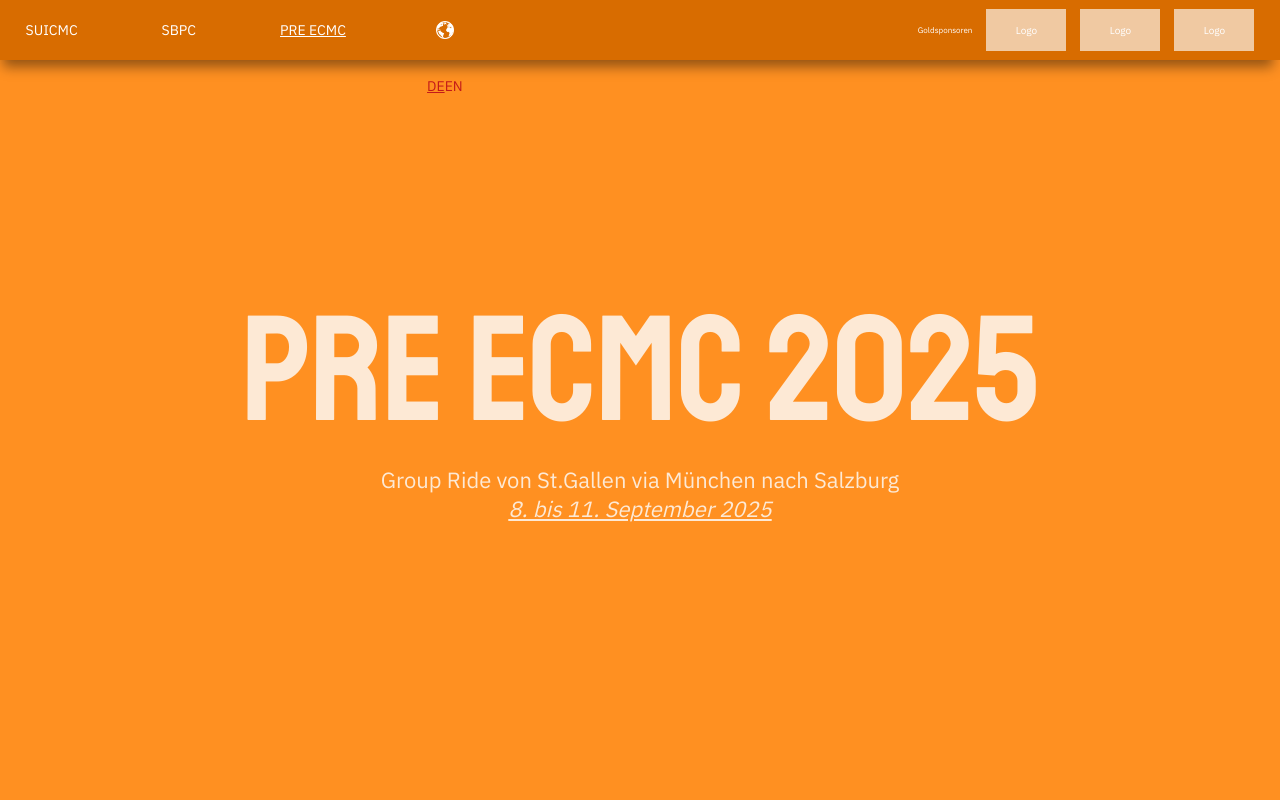
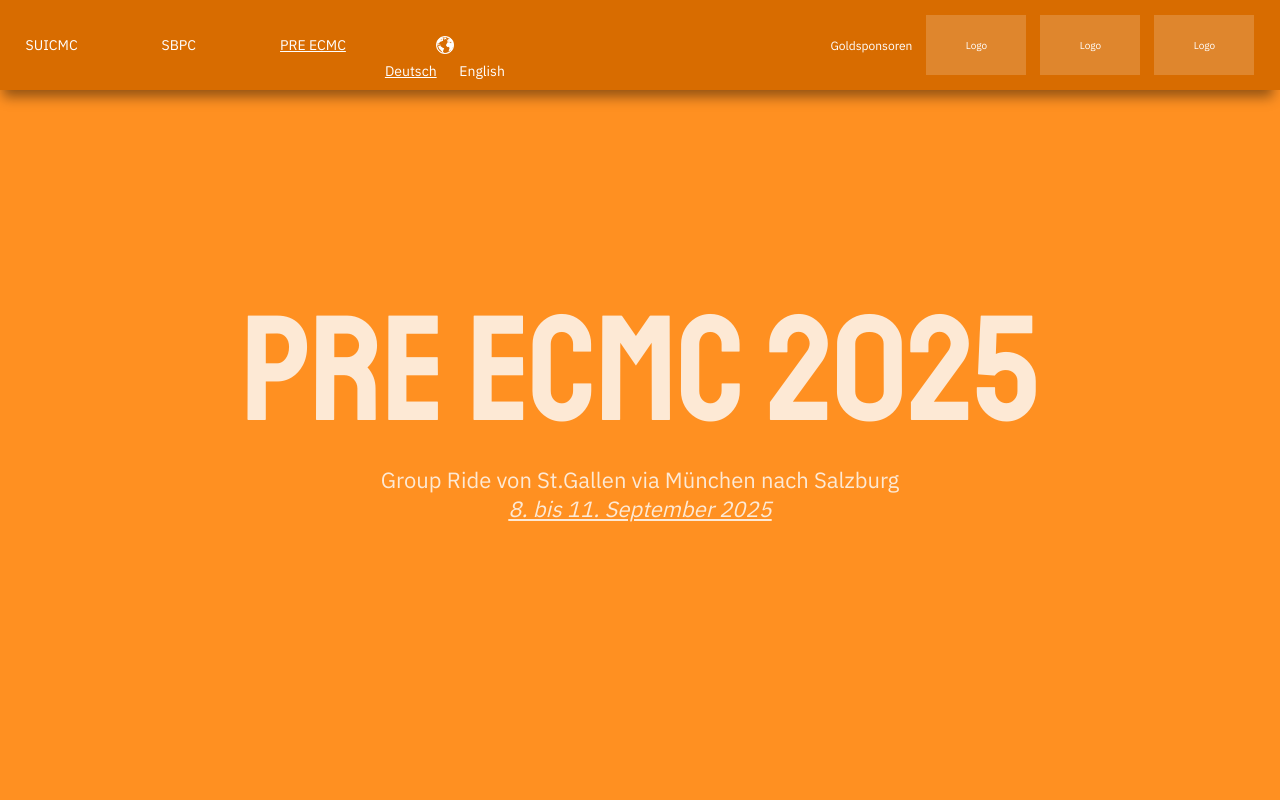
Before and after one commit to TobiasHungerbuehler/suicmc2025, an Angular app: page /preecmc in a window 1280 px wide. Both pictures are taken after a click on the element 444 px from the left and 30 px from the top of the page. Shown: the top 800 px of the page. Built offline with nearby package versions, Linux system fonts and the light colour scheme.

Commit message:
new footer

```diff
--- a/src/app/header/header.component.html
+++ b/src/app/header/header.component.html
@@ -14,8 +14,8 @@
       <img src="./assets/img/globe-2-64.png" class="globe-icon">
 
       <div class="language-selector" *ngIf="showLanguageSelector" (click)="$event.stopPropagation()">
-        <a (click)="changeLanguage('de'); $event.stopPropagation() " [class.active]="currentLanguage === 'de'">DE</a>
-        <a (click)="changeLanguage('en'); $event.stopPropagation()" [class.active]="currentLanguage === 'en'">EN</a>
+        <a (click)="changeLanguage('de'); $event.stopPropagation() " [class.active]="currentLanguage === 'de'">Deutsch</a>
+        <a (click)="changeLanguage('en'); $event.stopPropagation()" [class.active]="currentLanguage === 'en'">English</a>
       </div>
     </div>
   </nav>
--- a/src/app/header/header.component.scss
+++ b/src/app/header/header.component.scss
@@ -6,13 +6,17 @@
     top: 0;
     left: 0;
     right: 0;
-    height: 60px;
+    height: 90px;
     display: flex;
     justify-content: space-between;
     align-items: center;
     font-family: "IBM Plex Sans", sans-serif;
     font-size: 14px;
     @include boxshadow;
+
+    @media (max-width: 1000px) {
+      height: 70px;
+  }
 
 
 
@@ -70,12 +74,15 @@
              >.language-selector{
                 position: absolute;
                 z-index: 32;
-                bottom: -50px;
+                bottom: -20px;
+                width: 120px;
+                display: flex;
+                justify-content: space-between;
 
 
                 >a{
-                    text-decoration: none;
-                    color: rgb(195, 26, 26);
+                  text-decoration: none;
+                  color:white;
 
                     &:hover{
                         text-decoration: underline;
@@ -102,30 +109,48 @@
             margin-left: 2%;
         }
 
-        >span{
-            color: white;
-            font-size: 8px;
+        span {
+          font-family: $text-font;
+          color: white;
+          font-size: 12px;
+
+          @media (max-width: 1000px) {
+            display: none;
+
+        }
         }
 
         >.placeholder{
-            height: 70%;
-            width: 80px;
-            background-color: rgba(255, 255, 255, 0.636);
+            height: 60px;
+            width: 100px;
+            background-color: rgba(255, 255, 255, 0.178);
             display: flex;
             justify-content: center;
             align-items: center;
             font-size: 10px;
             color: white;
+
+            @media (max-width: 1000px) {
+              height: 50px;
+          }
+
+          @media (max-width: 550px) {
+              width: 20vw;
+              height: 8vw;
+
+        }
         }
       }
 
       >.mobile-menu-img{
           display: none;
 
+
           @media (max-width: 1000px) {
             display: block;
             margin-right: 2%;
             height: 60%;
+            max-height: 28px;
             width: auto;
 
         }
@@ -136,7 +161,7 @@
         position: fixed; /* Verwende fixed statt absolute, damit es den gesamten Viewport abdeckt */
         top: 0;
         left: 0;
-        width: 100vw; /* Volle Breite des Viewports */
+        width: 100%; /* Volle Breite des Viewports */
         height: 100vh; /* Volle Höhe des Viewports */
         background-color: rgba(0, 0, 0); /* Transparentes schwarzes Overlay */
         z-index: 50; /* Höherer z-index, um sicherzustellen, dass es über dem restlichen Inhalt liegt */
--- a/src/app/shared/footer/footer.component.html
+++ b/src/app/shared/footer/footer.component.html
@@ -1,22 +1,14 @@
-<section >
-
-    <div class="background">
-
-        @if (currentRoute === 'suicmc'){
-            <img src="assets/img/footer_suicmc.png" alt="">
-        }
-        @if (currentRoute === 'sbpc') {
-            <img src="assets/img/footer_sbpc.png" alt="">
-        }
-        @if (currentRoute === 'pre ecmc') {
-            <img src="assets/img/footer_pre_ecmc.png" alt="">
-        }
-
-
+<section [ngStyle]="{
+    'background-image': 'url(' + getFooterImage() + ')',
+    'background-size': 'cover',
+    'background-position': 'center',
+    'background-repeat': 'no-repeat',
+    'height': '100vh',
+    'width': '100%'
+  }">
 
   <div class="footerline">
 
-                <div class="content">
       <div class="contact">
         <p>Kontakt</p>
         <br>
@@ -27,25 +19,11 @@
         <br>
         <p><a href="mailto:hallo&#64;suicmc25.ch">hallo&#64;suicmc25.ch</a></p>
       </div>
-
       <div class="sponsor-box">
-
         <span>Silbersponsoren</span>
-
         <div class="placeholder">Logo</div>
         <div class="placeholder">Logo</div>
       </div>
-
     </div>
 
-            </div>
-
-    </div>
-
-
-
-
-
-
-
 </section>
--- a/src/app/shared/footer/footer.component.scss
+++ b/src/app/shared/footer/footer.component.scss
@@ -1,116 +1,83 @@
 @import '../../../styles.scss';
 
-section{
+section {
+    //position: relative;
     width: 100%;
-    height: auto;
-    margin: 0;
-    padding: 0;
-    display: flex;
-    justify-content: center;
-    align-items: center;
-
-
-    >.background{
-        position: relative;
-        width: 100%;
-        height: auto;
-
-        >img{
-            position: absolute;
-            z-index: 1;
-            width: 100%;
-            height: auto;
-            margin: 0;
-            padding: 0;
-        }
-
-
-        >.footerline{
-            position: absolute;
-            width: 100%;
-            height: 50vw;
-            z-index: 2;
-            top: 20%;
+    height: 100vh;
     display: flex;
     justify-content: center;
     align-items: flex-end;
-            border: 1px solid;
+    margin: 0;
+    padding: 0;
 
-
-
-            >.content{
+    .footerline {
         width: 96%;
+        color: white;
+        //padding: 20px;
+        margin-bottom: 5%;
         display: flex;
         justify-content: space-between;
         align-items: flex-end;
 
-                // @media (max-width: 1000px){
-                //     align-items: center;
-                //     flex-direction: column;
+        @media (max-width: 1000px) {
+          flex-direction: column;
+          align-items: flex-start;
 
-                //   }
 
-                .contact{
-                    p, a{
+        }
+
+
+
+      >.contact {
+
+        @media (max-width: 1000px) {
+          margin-bottom: 10%;
+        }
+          p, a {
               font-family: $text-font;
               font-size: 18px;
               font-weight: 400;
               color: white;
               margin: 0;
-                        //line-height: 1.5;
-
-                        @media (max-width: 1000px){
-                            font-size: 14px;
-
+              text-align: left;
+          }
+          a{
+            font-style: italic;
+          }
         }
 
-
-                    }
-
-                }
-
-                >.sponsor-box{
+        >.sponsor-box {
           display: flex;
+          justify-content: center;
+          align-items: center;
           margin-right: 2%;
           height: 70px;
           gap: 1em;
-                    display: flex;
-                    justify-content: center;
-                    align-items: center;
 
-                    @media (max-width: 1000px){
-                        align-items: center;
-                        flex-direction: column;
-                        height: 140px;
+
+
+          span {
+            font-family: $text-font;
+            color: white;
+            font-size: 12px;
+
+            @media (max-width: 1000px) {
+              display: none;
 
           }
-
-
-                    >span{
-                        color: white;
-                        font-size: 8px;
           }
 
           >.placeholder{
-                        height: 70%;
-                        width: 80px;
-                        background-color: rgba(255, 255, 255, 0.636);
+            height: 60px;
+            width: 100px;
+            background-color: rgba(255, 255, 255, 0.178);
             display: flex;
             justify-content: center;
             align-items: center;
             font-size: 10px;
             color: white;
-                    }
-                  }
-
-
-
 
           }
         }
-
       }
-
-
-
     }
--- a/src/app/shared/footer/footer.component.ts
+++ b/src/app/shared/footer/footer.component.ts
@@ -37,4 +37,18 @@ export class FooterComponent {
     });
   }
 
+  getFooterImage(): string {
+    if (this.currentRoute === 'suicmc') {
+      return 'assets/img/footer_suicmc.png';
+    } else if (this.currentRoute === 'sbpc') {
+      return 'assets/img/footer_sbpc.png';
+    } else if (this.currentRoute === 'pre ecmc') {
+      return 'assets/img/footer_pre_ecmc.png';
+    } else {
+      return ''; // Fallback-Bild oder leer lassen
+    }
+  }
+
+
+
 }
--- a/src/styles.scss
+++ b/src/styles.scss
@@ -6,7 +6,19 @@ html, body {
     margin: 0;
     padding: 0;
     box-sizing: border-box;
+
+    /* Für Webkit-basierte Browser (Chrome, Safari) */
+    ::-webkit-scrollbar {
+      display: none;
+    }
+
+    /* Für Firefox */
+    scrollbar-width: none;
+
+    /* Optional: overflow-y auf auto, um vertikales Scrollen zu erlauben */
+    overflow-y: auto;
   }
+
 
   *,
   *::before,
```
Lines whose indentation alone changed are shown as unchanged.
